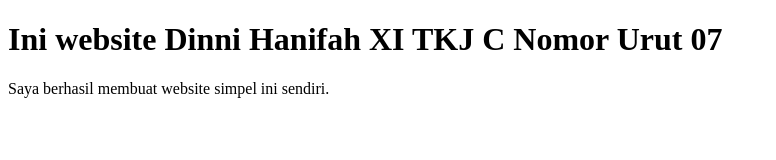
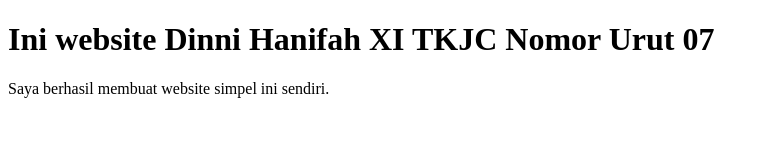
Before and after one commit to dinni-tkjc-07/dinni-tkjc-07.gihub.io, a plain HTML site: page index.html in a window 1280 px wide. Shown: the whole page, without its empty margins (0-776 px from the left). Drawn offline with Linux system fonts and the light colour scheme.

Commit message:
Update index.html

```diff
--- a/index.html
+++ b/index.html
@@ -6,7 +6,7 @@
     </head>
     <body>
 
-        <h1> Ini website Dinni Hanifah XI TKJ C Nomor Urut 07</h1>
+        <h1> Ini website Dinni Hanifah XI TKJC Nomor Urut 07</h1>
         <p> Saya berhasil membuat website simpel ini sendiri.<p>
     </body>
     </html>
```
